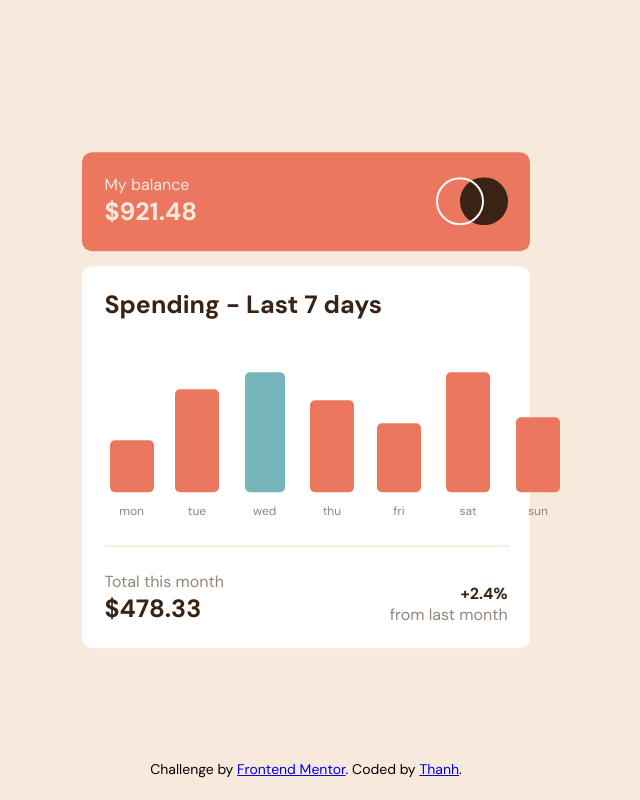
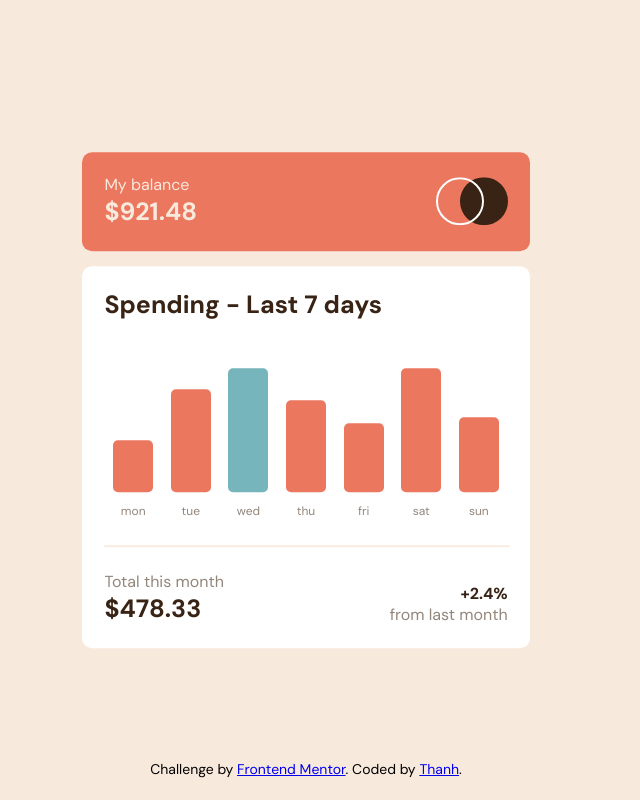
Before and after one commit to colormethanh/expense-chart-component, a React (Vite) app: page / in a window 1280 px wide. Shown: the whole page, without its empty margins (334-974 px from the left). Built offline with nearby package versions, Linux system fonts and the light colour scheme.

Commit message:
finished, ready for final checks

```diff
--- a/src/App.css
+++ b/src/App.css
@@ -72,7 +72,6 @@ body {
   height: 12rem;
   grid-template-columns: repeat(7, 1fr);
   grid-template-rows: 1fr;
-  column-gap: 10px;
 }
 
 .bar {
@@ -109,7 +108,7 @@ body {
 
 .bar-red {
   background-color: hsl(10, 79%, 65%);
-  max-width: 2.75rem;
+  max-width: 2.5rem;
   align-self: center;
   flex-grow: 1;
   border-radius: 5px;
@@ -180,7 +179,7 @@ hr {
     max-width: 35%;
   }
   .bar-info {
-    font-size: 15px;
+    font-size: 12px;
   }
 }
 
```
Also changed, not shown: 3 other files (tests, documents, lock files or other folders).
